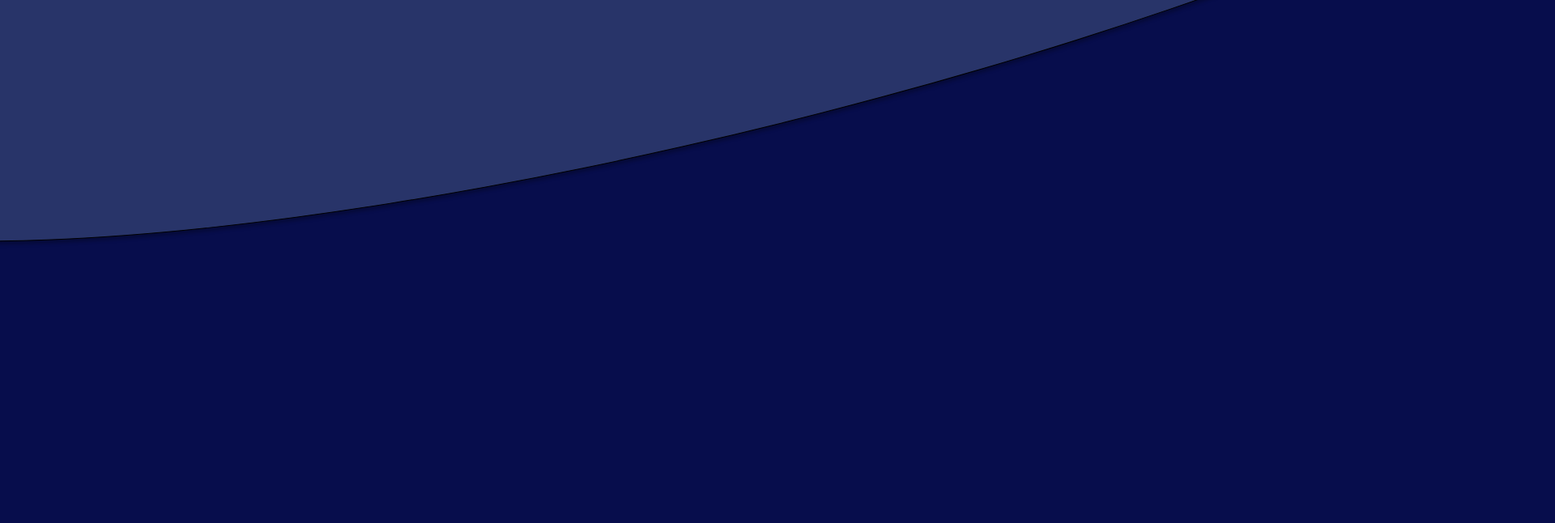
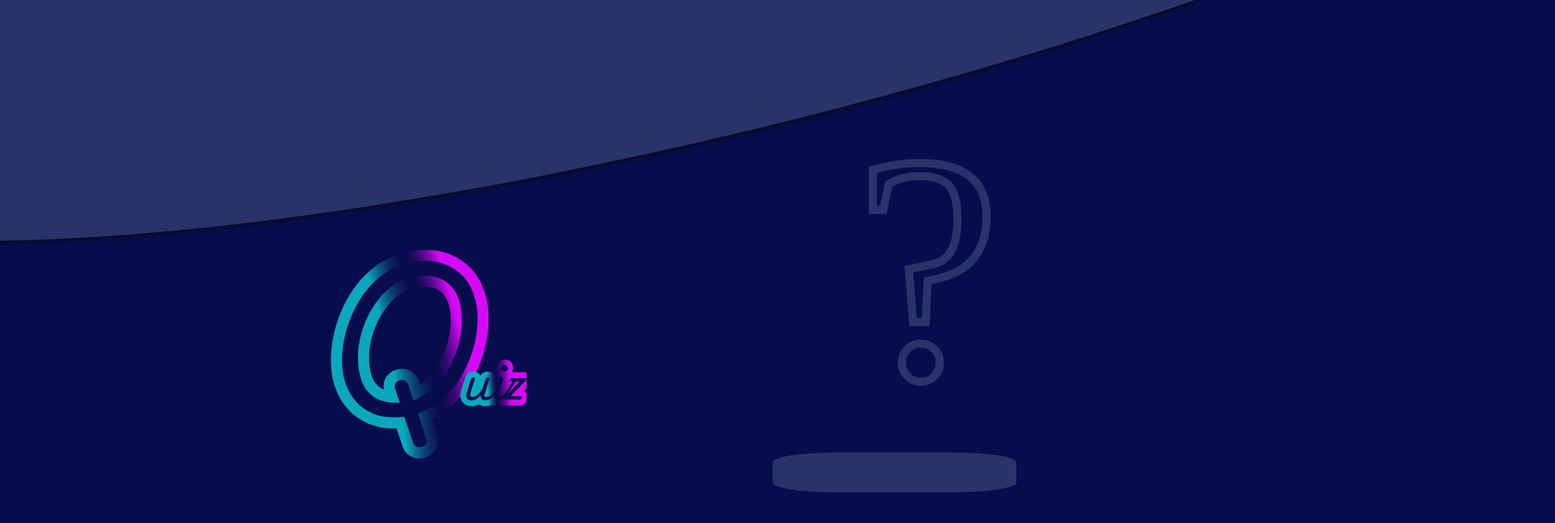
Before and after one commit to Fateme-qnbr/quiz-web-app, a website built with Vite: page index.html in a window 1280 px wide. Shown: the top 646 px of the page at 81% size, 1920 px wide, since content can reach past the window. Built offline with nearby package versions, Linux system fonts and the light colour scheme.

Commit message:
f1: background-part 2-

```diff
--- a/index.html
+++ b/index.html
@@ -8,14 +8,13 @@
     <title>Vite App</title>
   </head>
   <body>
-    <div id="back">
+    <div class="back">
       <div class="up-circle">
-
       </div>
-
-
-        <img src="javascript.svg" alt="">
-
+      <img src="javascript.svg" class="img" alt="">
+      <h1>?</h1>
+      <div id="rectangle1">
+      </div>
     </div>
     <script type="module" src="/main.js"></script>
   </body>
--- a/style.css
+++ b/style.css
@@ -11,7 +11,7 @@ body {
 
 .up-circle{
   box-sizing: border-box;
-  position: absolute;
+  position: fixed;
   width: 2593.44px;
   height: 540.22px;
   left: -395px;
@@ -21,11 +21,42 @@ body {
   border: 1px solid #000000;
   box-shadow: 0px 4px 4px rgba(0, 0, 0, 0.25);
   transform: rotate(-13.97deg);
+  z-index: 1;
 }
 .img{
+
+  left: 395px;
+  margin: 300px 0px 0px;
   position: absolute;
   z-index: 2;
-  margin-top: 800px;
-  width: 270px;
-  height: 360px;
+  width: 255px;
+  height: 260px;
 }
+
+/* ? */
+h1{
+position: absolute;
+width: 70px;
+height: 90px;
+left: 777px;
+top: 300px;
+margin: 0px 100px 0px 280px;
+font-family: 'Playwrite HR';
+font-weight: 400;
+font-size: 400px;
+line-height: 64px;
+letter-spacing: -0.25px;
+color: #070D4C;
+-webkit-text-stroke:10px #283469;
+}
+#rectangle1{
+  position: absolute;
+  width: 300.9px;
+  height: 48.85px;
+  left: 904px;
+  top: 549px;
+  margin: 10px 20px 50px 50px;
+  background: #283469;
+  border-radius: 25%;
+
+}
```
